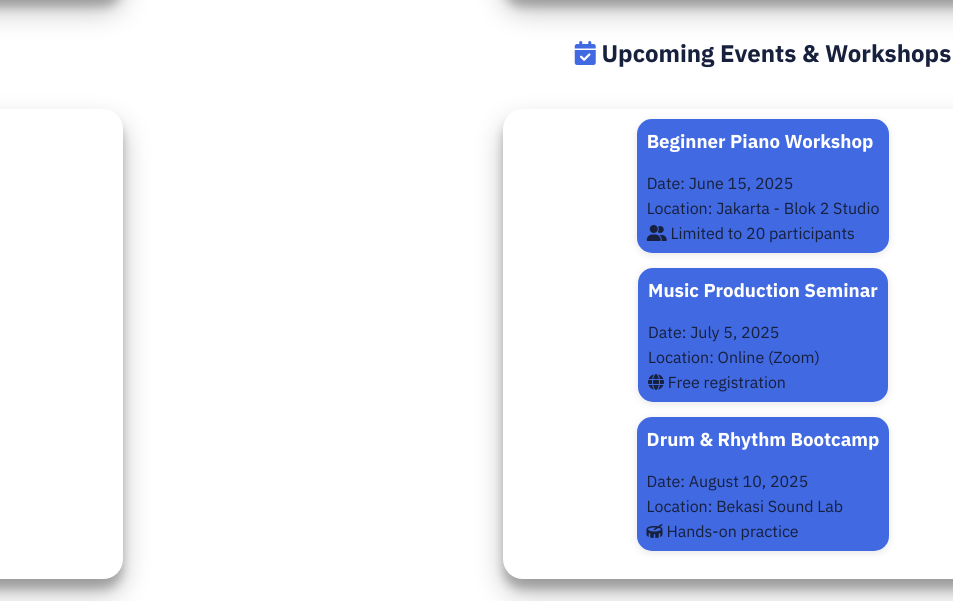
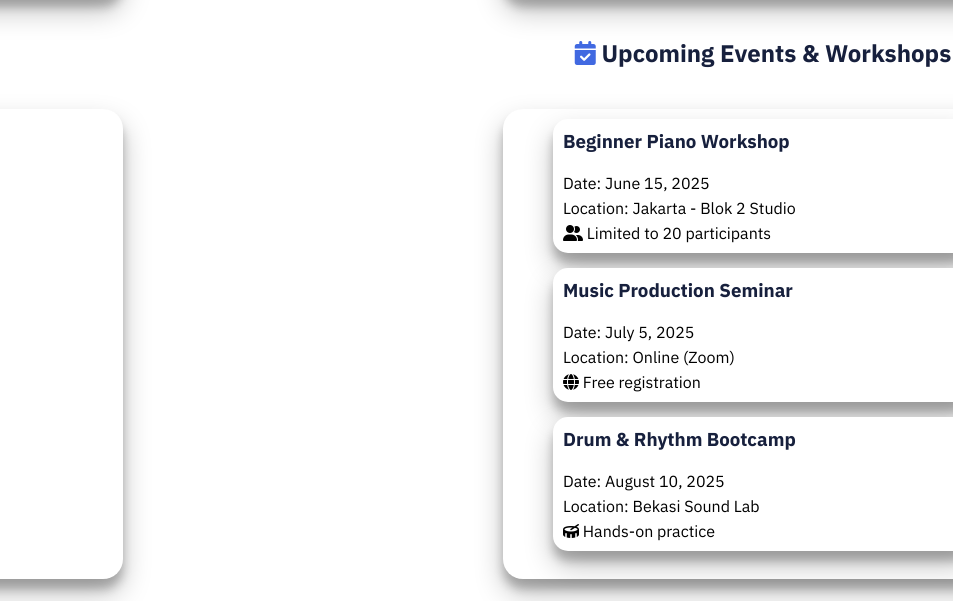
Before and after one commit to Trstani/Music-Pen, a plain HTML site: page index.html in a window 1280 px wide. Shown: the part 4340-4941 px from the top of the page, 327-1280 px from the left. Drawn offline with Linux system fonts and the light colour scheme.

Commit message:
Update styles1.css

```diff
--- a/CSS/styles1.css
+++ b/CSS/styles1.css
@@ -453,20 +453,22 @@ input{
 }
 
 #event {
-    background-color: royalblue;
+    background-color: var(--e);
     padding: 10px;
     border-radius: 15px;
     margin-bottom: 15px;
-    color: var(--e);
-    box-shadow: 0 2px 8px rgba(0,0,0,0.1);
+    color: var(--b);
+    box-shadow: rgba(0, 0, 0, 0.25) 0px 14px 28px, rgba(0, 0, 0, 0.22) 0px 10px 10px;
     transition: transform 0.3s ease;
     display: flex;
     flex-direction: column;
     gap: 5px;
+
+    width: 80%;
 }
 
 #event p{
-    color: var(--b);
+    color: var(--c);
 }
 
 #event:hover {
```
